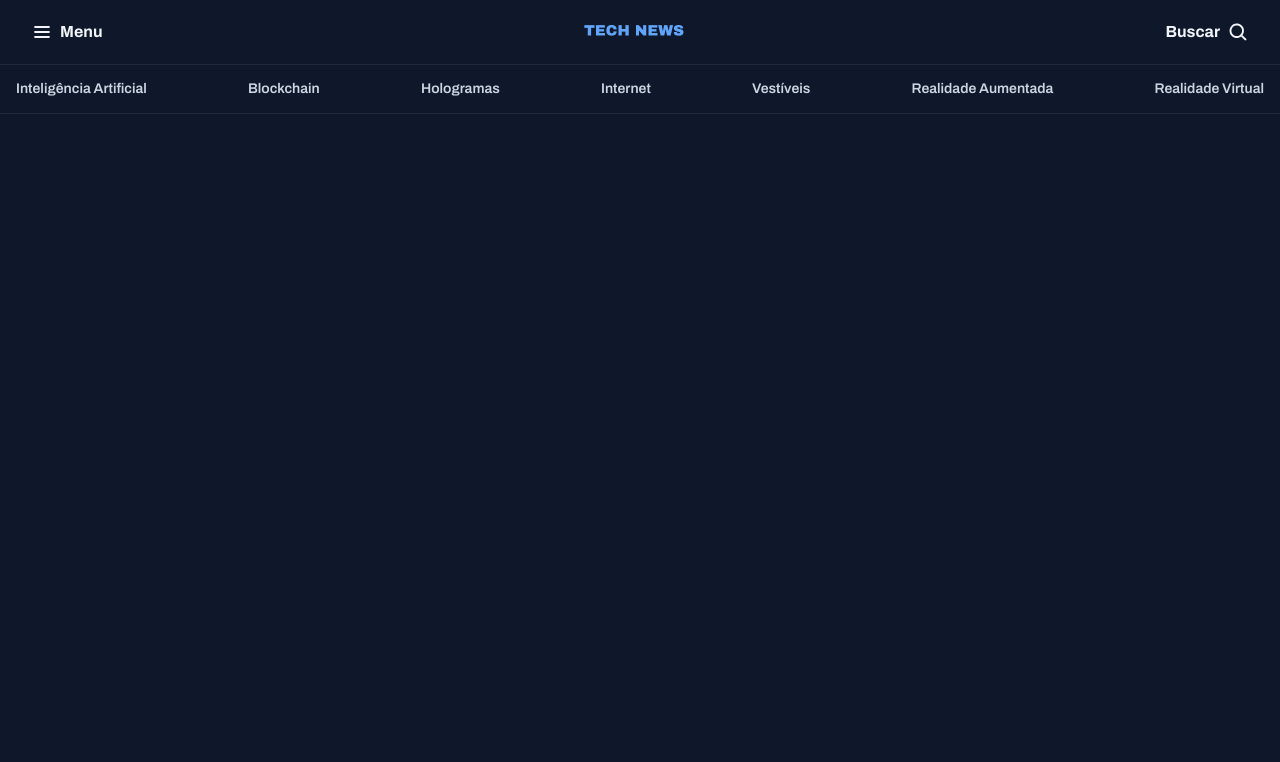
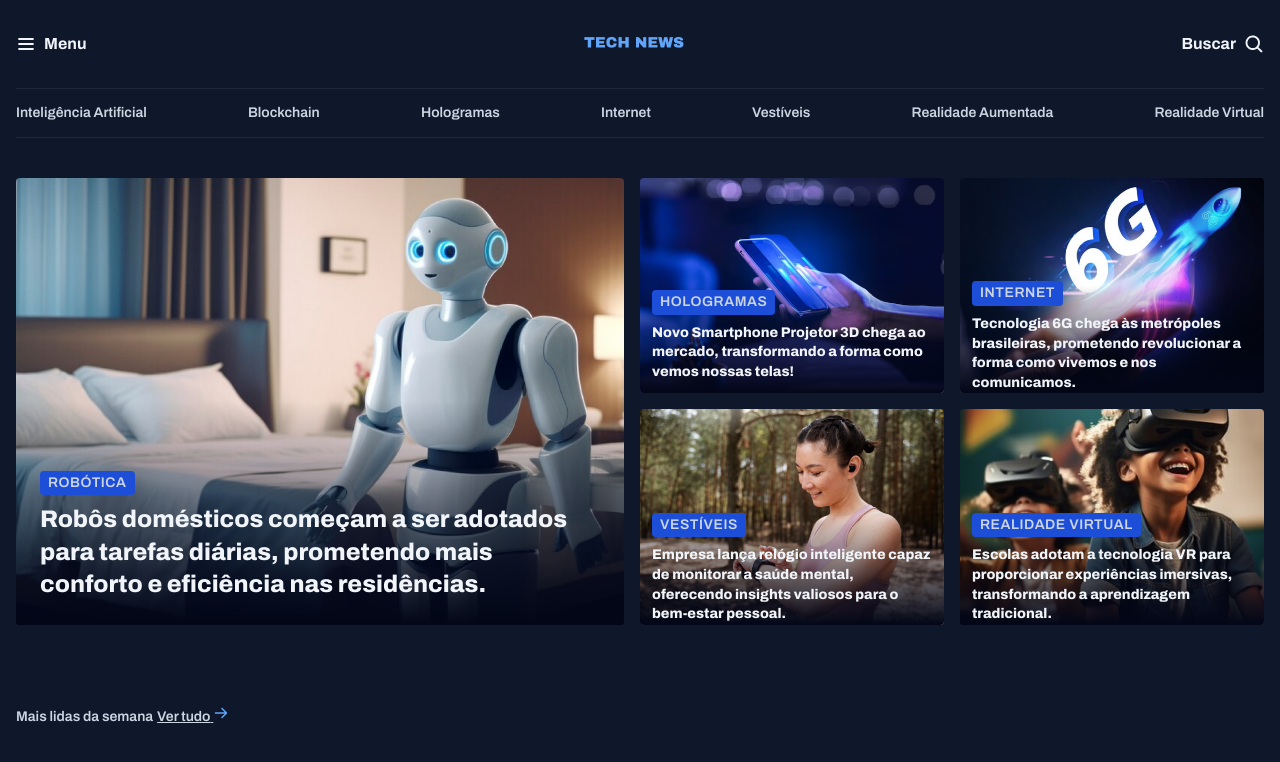
Before and after one commit to dev-gabriel-henrique/mini-portfolio-challenge-rocketseat, a plain HTML site: page pages/technews/index.html in a window 1280 px wide. Drawn offline with Linux system fonts and the light colour scheme.

Commit message:
finishing section featured, addying section weekly

```diff
--- a/pages/technews/index.html
+++ b/pages/technews/index.html
@@ -68,7 +68,69 @@
         </nav>
       </header>
 
-      <main></main>
+      <main class="grid">
+        <section id="featured" class="grid gap-1">
+
+          <figure class="card">
+            <img src="./assets/images/Image01.png" alt="Robo branco">
+
+            <figcaption>
+            <span class="content-tag">Robótica</span>
+            <h1>Robôs domésticos começam a ser adotados para tarefas diárias, prometendo mais conforto e eficiência nas residências.</h1>
+            </figcaption>
+            </figure>
+
+          <div class="cards grid gap-1">
+            <figure class="card">
+              <img src="./assets/images/Image02.png" alt="Alguem mexendo no celular com um holograma presente">
+
+              <figcaption>
+              <span class="content-tag">Hologramas</span>
+              <h3>Novo Smartphone Projetor 3D chega ao mercado, transformando a forma como vemos nossas telas!</h3>
+              </figcaption>
+              </figure>
+
+              <figure class="card">
+              <img src="./assets/images/Image03.png" alt="Alguem mexendo no celular com um holograma presente">
+
+              <figcaption>
+              <span class="content-tag">Internet</span>
+              <h3>Tecnologia 6G chega às metrópoles brasileiras, prometendo revolucionar a forma como vivemos e nos comunicamos.</h3>
+              </figcaption>
+            </figure>
+
+              <figure class="card">
+              <img src="./assets/images/Image04.png" alt="Alguem mexendo no celular com um holograma presente">
+
+              <figcaption>
+              <span class="content-tag">Vestíveis</span>
+              <h3>Empresa lança relógio inteligente capaz de monitorar a saúde mental, oferecendo insights valiosos para o bem-estar pessoal.
+              </h3>
+              </figcaption>
+              </figure>
+
+              <figure class="card">
+              <img src="./assets/images/Image05.png" alt="Alguem mexendo no celular com um holograma presente">
+
+              <figcaption>
+              <span class="content-tag">Realidade Virtual</span>
+              <h3>Escolas adotam a tecnologia VR para proporcionar experiências imersivas, transformando a aprendizagem tradicional.</h3>
+              </figcaption>
+              </figure>
+          </div>
+        </section>
+
+        <section id="weekly">
+          <header>
+            <span>Mais lidas da semana</span>
+
+            <a href="#weekly">
+              <span>Ver tudo</span>
+              <img src="./assets/icons/ArrowRight.svg" alt="Flecha para direita">
+            </a>
+          </header>
+        </section>
+      </main>
     </div>
   </body>
 </html>
--- a/pages/technews/styles/global.css
+++ b/pages/technews/styles/global.css
@@ -18,8 +18,19 @@
   --archivo: "Archivo", sans-serif;
 }
 
+#app {
+  max-width: 22.5rem;
+  padding-inline: 1rem;
+  margin-inline: auto;
+}
+
 body {
   background-color: var(--bg-color);
+}
+
+main {
+  margin-block: 1rem;
+  row-gap: 2rem;
 }
 
 h1,
@@ -45,6 +56,11 @@ h4 {
   font: 700 1rem/140% var(--archivo);
 }
 
+a {
+  font: 600 0.875rem/145% var(--archivo);
+  color: var(--txt-color-second);
+}
+
 span {
   font: 600 0.875rem/145% var(--archivo);
   color: var(--txt-color-second);
@@ -55,6 +71,40 @@ p {
   color: var(--txt-color-second);
 }
 
+img {
+  max-width: 100%;
+}
+
 ul[role="list"] {
   list-style: none;
 }
+
+.content-tag {
+  display: inline-block;
+  background-color: var(--brand-color-dark);
+  padding: .25rem .5rem;
+  border-radius: 4px;
+  line-height: 1.2;
+  text-transform: uppercase;
+  letter-spacing: 0.04em;
+  box-shadow: 0 .4rem 1.6rem rgba(2, 6, 23, 0.251);
+}
+
+@media (width > 64em) {
+  #app {
+    max-width: 80rem;
+  }
+
+  main {
+    margin-block: 2.5rem;
+    row-gap: 5rem;
+    column-gap: 2rem;
+
+    grid-template-columns: 2fr 1.4fr;
+
+    grid-template-areas:
+    "featured featured"
+    "weekly weekly"
+    "ai aside";
+  }
+}
--- a/pages/technews/styles/header.css
+++ b/pages/technews/styles/header.css
@@ -1,6 +1,7 @@
 header {
   & .initial {
-    padding: 1rem;
+    padding-block: 1rem;
+
     & ul {
       justify-content: space-between;
     }
@@ -9,7 +10,7 @@ header {
   & .selector {
     border-block: 1px solid var(--stroke-color);
     overflow-x: scroll;
-    padding: 0.875rem 1rem;
+    padding-block: 0.875rem;
 
     & ul {
       gap: 1rem;
@@ -30,7 +31,7 @@ header {
 
   @media (width >= 64em) {
     & .initial {
-      padding: 1.25rem 2rem;
+      padding-block: 2rem;
 
       & li {
         gap: .5rem;
--- a/pages/technews/styles/index.css
+++ b/pages/technews/styles/index.css
@@ -1,3 +1,4 @@
 @import url(global.css);
 @import url(utility.css);
 @import url(header.css);
+@import url(sections.css);
--- /dev/null
+++ b/pages/technews/styles/sections.css
@@ -0,0 +1,63 @@
+#featured {
+  & img {
+    height: 100%;
+    object-fit: cover;
+  }
+
+  & h1, h3 {
+    max-width: 19rem;
+    max-height: 4.8em;
+    text-overflow: clip;
+  }
+
+  & .card {
+    position: relative;
+    overflow: hidden;
+    border-radius: 4px;
+
+    &::before {
+      content: "";
+      position: absolute;
+      inset: 0;
+      top: 50%;
+
+      background: linear-gradient(180deg, transparent 0%, #020617 100%);
+    }
+
+    & figcaption {
+      position: absolute;
+      bottom: 0;
+      padding: 1rem;
+
+      & span {
+        margin-bottom: 0.5rem;
+      }
+
+    }
+  }
+}
+
+@media (width >= 64em) {
+  #featured {
+    grid-auto-flow: column;
+    grid-area: featured;
+
+    & h1, h3 {
+      max-width: 35rem;
+    }
+
+    & .cards {
+      grid-template-columns: 1fr 1fr;
+    }
+
+    & .card {
+      figcaption {
+        padding: 1.5rem;
+
+        &:has(h3) {
+          padding: 0.75rem;
+        }
+      }
+    }
+  }
+}
```
